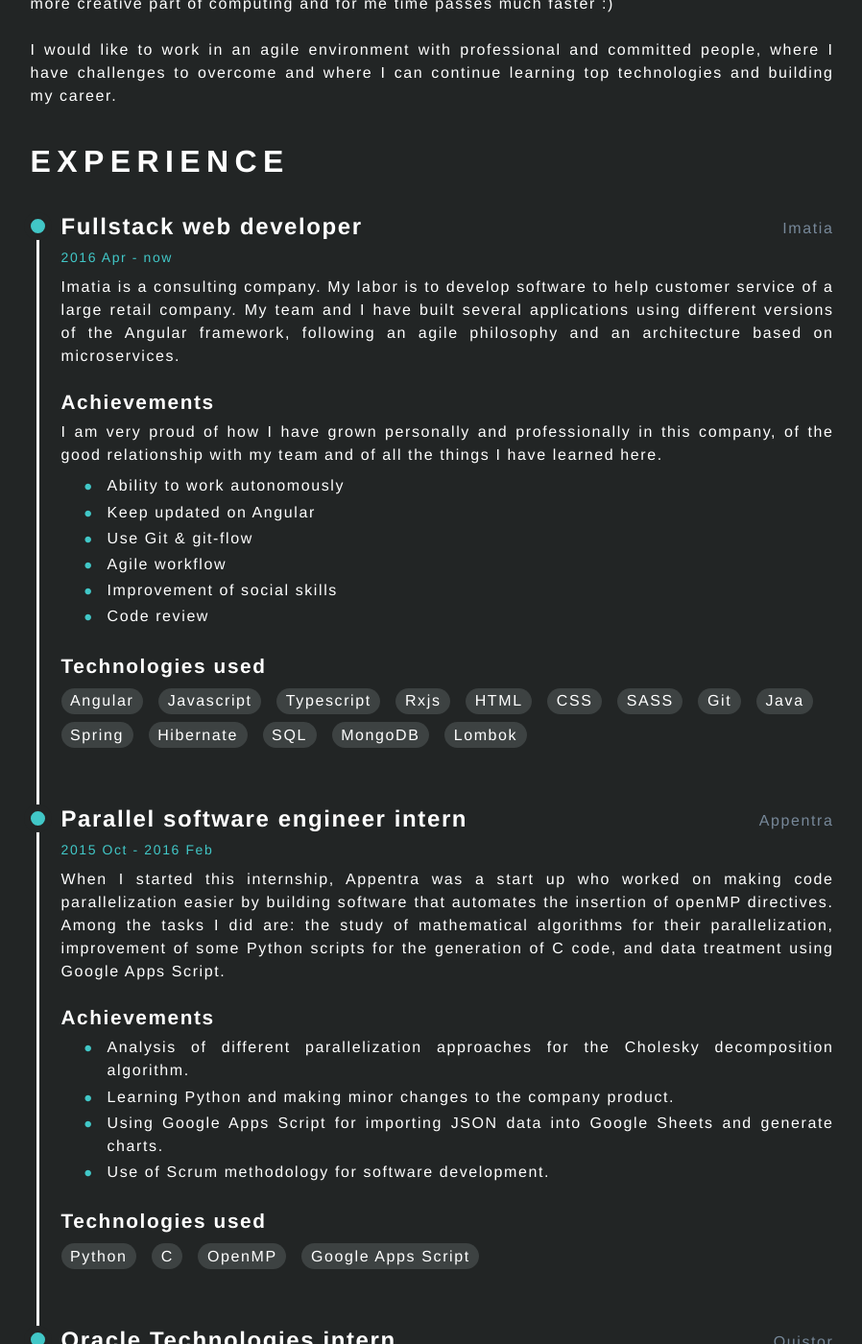
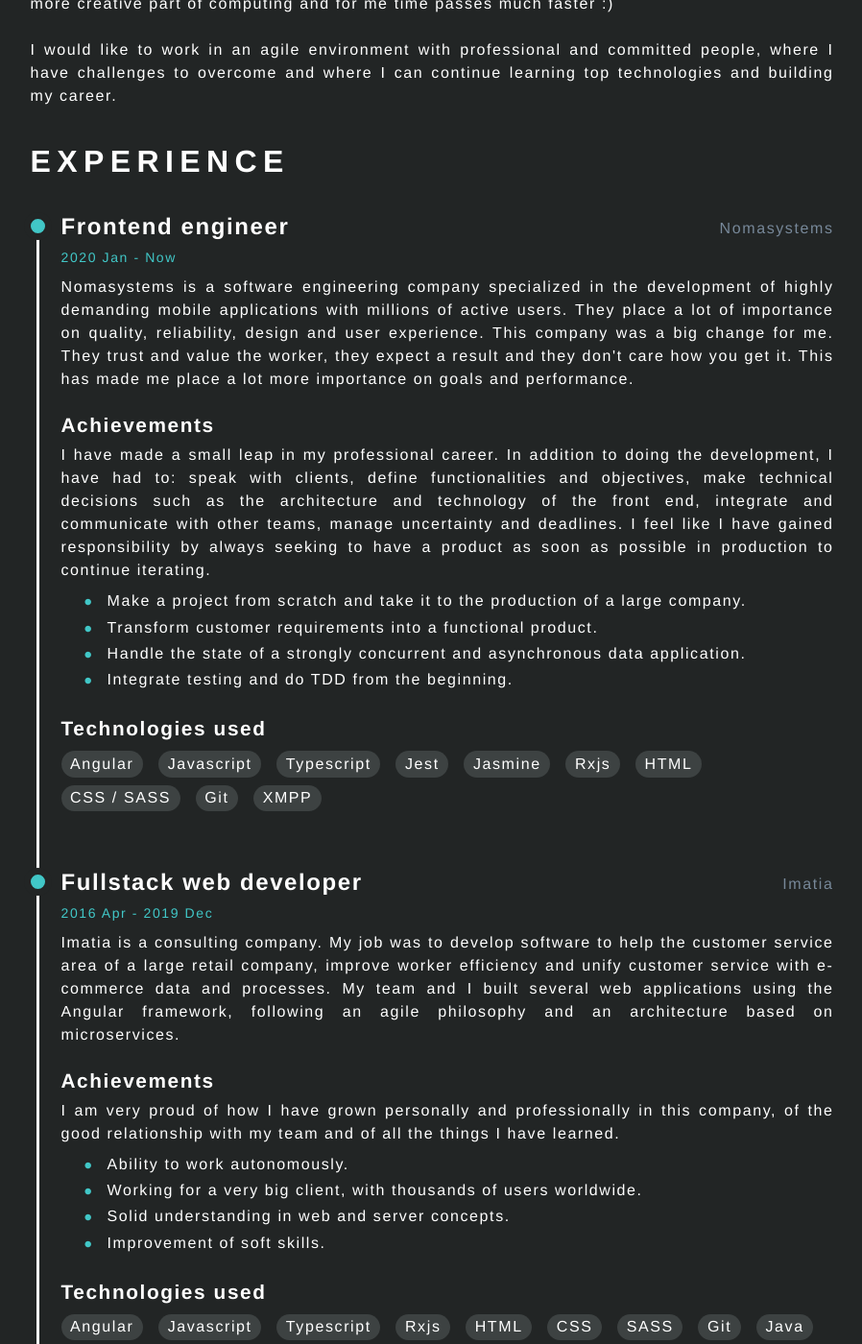
Before and after one commit to adrisons/adrisons.github.io, a Jekyll site: the page built from curriculum.html, in a window 1280 px wide and 1400 px high, scrolled down 591 px. Shown: the whole window at 96% size, without its empty margins (190-1088 px from the left). Built offline with Jekyll 4.4.1, drawn with Linux system fonts in a browser that asks for light colours; nearby versions of some CDN libraries.

Commit message:
feat: update experience with Nomasystems

```diff
--- a/_data/curriculum/experience.yml
+++ b/_data/curriculum/experience.yml
@@ -1,21 +1,60 @@
+- position_title: Frontend engineer
+  company_name: Nomasystems
+  company_url: http://www.nomasystems.es/
+  time: 2020 Jan - Now
+  description: "
+  Nomasystems is a software engineering company specialized in the development of highly demanding mobile applications with millions of active users.
+  They place a lot of importance on quality, reliability, design and user experience.
+
+  This company was a big change for me. They trust and value the worker, they expect a result and they don't care how you get it.
+  This has made me place a lot more importance on goals and performance.
+  "
+  achievements:
+    title: Achievements
+    description: "
+    I have made a small leap in my professional career. In addition to doing the development, I have had to: speak with clients, define functionalities and objectives, make technical decisions such as the architecture and technology of the front end, integrate and communicate with other teams, manage uncertainty and deadlines.
+
+    I feel like I have gained responsibility by always seeking to have a product as soon as possible in production to continue iterating.
+    "
+    list:
+      - Make a project from scratch and take it to the production of a large company.
+      - Transform customer requirements into a functional product.
+      - Handle the state of a strongly concurrent and asynchronous data application.
+      - Integrate testing and do TDD from the beginning.
+
+  technologies:
+    title: Technologies used
+    list:
+      - Angular
+      - Javascript
+      - Typescript
+      - Jest
+      - Jasmine
+      - Rxjs
+      - HTML
+      - CSS / SASS
+      - Git
+      - XMPP
+
+
 - position_title: Fullstack web developer
   company_name: Imatia
   company_url: https://www.imatia.com/
-  time: 2016 Apr - now
-  description: "Imatia is a consulting company. My labor is to develop software to help customer service
-  of a large retail company. My team and I have built several applications using different versions of
-  the Angular framework, following an agile philosophy and an architecture based on microservices."
+  time: 2016 Apr - 2019 Dec
+  description: "
+  Imatia is a consulting company. My job was to develop software to help the customer service area of a large retail company,
+  improve worker efficiency and unify customer service with e-commerce data and processes.
+  My team and I built several web applications using the Angular framework, following an agile philosophy and an architecture based on microservices.
+  "
   achievements:
     title: Achievements
     description: "I am very proud of how I have grown personally and professionally in this company,
-    of the good relationship with my team and of all the things I have learned here."
+    of the good relationship with my team and of all the things I have learned."
     list:
-      - Ability to work autonomously
-      - Keep updated on Angular
-      - Use Git & git-flow
-      - Agile workflow
-      - Improvement of social skills
-      - Code review
+      - Ability to work autonomously.
+      - Working for a very big client, with thousands of users worldwide.
+      - Solid understanding in web and server concepts.
+      - Improvement of soft skills.
 
   technologies:
     title: Technologies used
```
